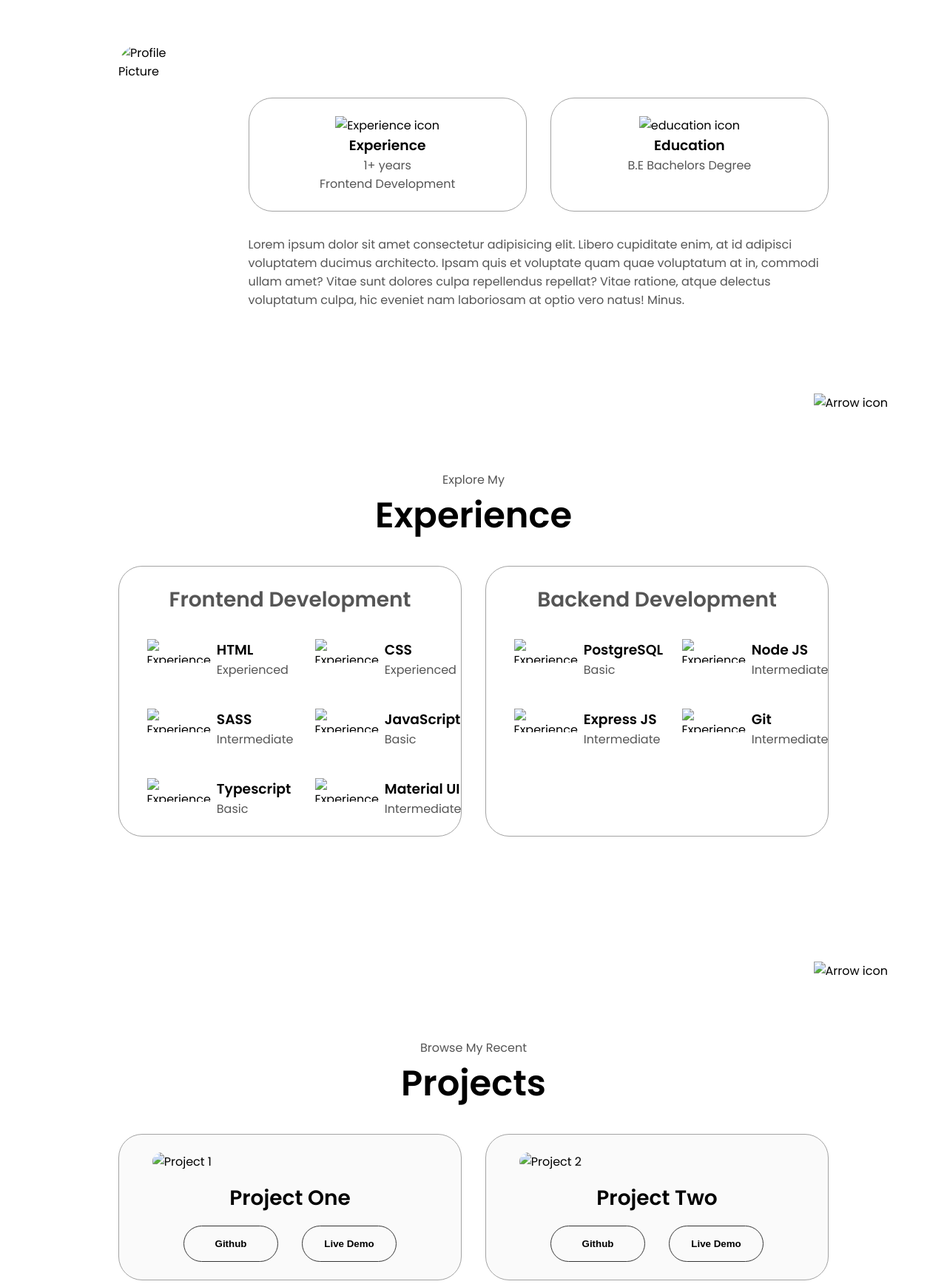
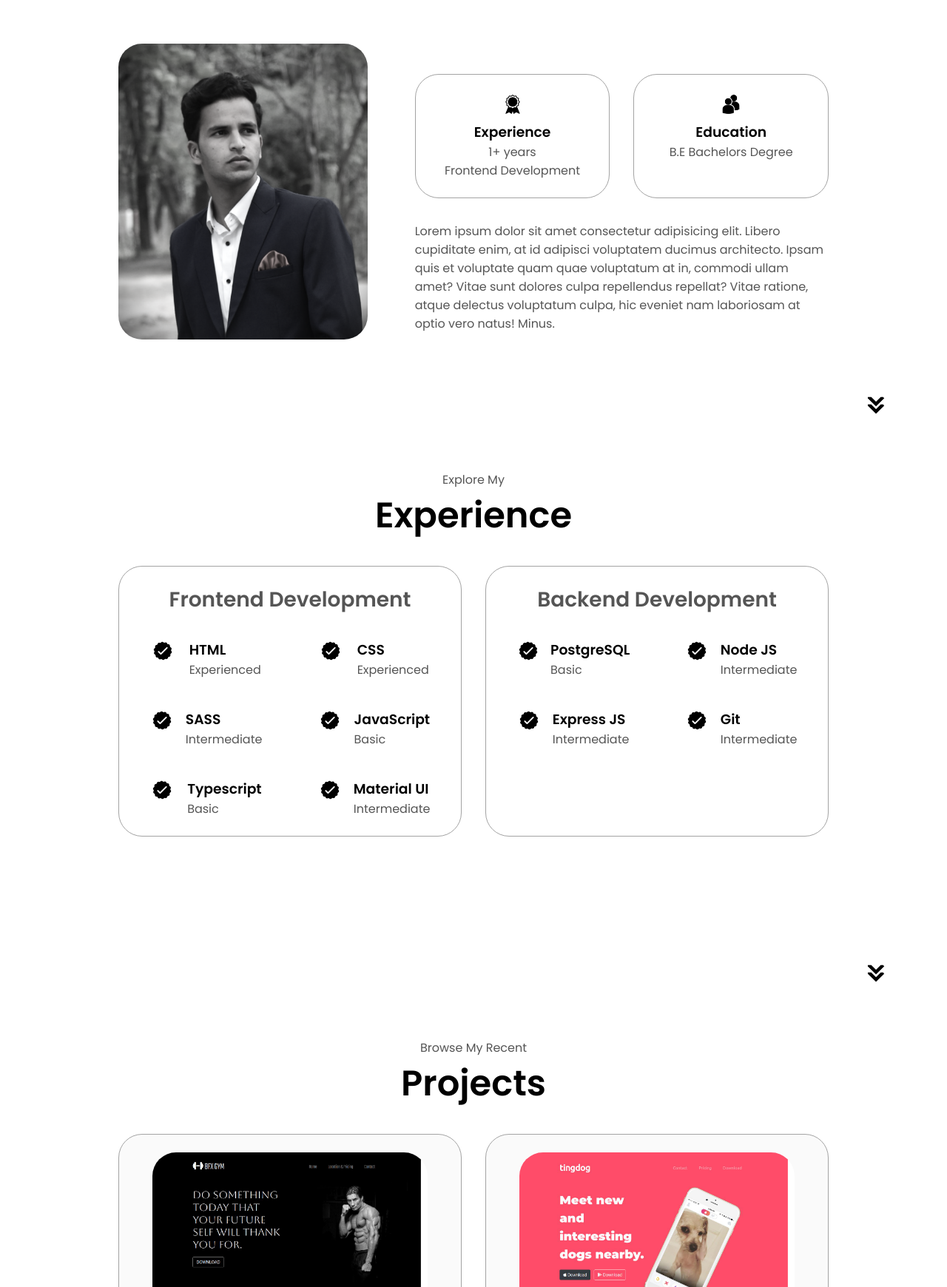
Before and after one commit to shindeaditya685/-portfolio, a plain HTML site: page index.html in a window 1280 px wide. Shown: the part 1060-2800 px from the top of the page at 74% size. Drawn offline with Linux system fonts and the light colour scheme.

Commit message:
Update index.html
Changes img src

```diff
--- a/index.html
+++ b/index.html
@@ -38,21 +38,21 @@
 
       <section id="profile">
         <div class="section__pic-container">
-            <img src="assets/my-img.png" alt="Aditya Profile Picture">
+            <img src="my-img.png" alt="Aditya Profile Picture">
         </div>
         <div class="section__text">
             <p class="section__text__p1">Hello, I'm</p>
             <h1 class="title">Aditya Shinde</h1>
             <p class="section__text__p2">Java Full Stack Developer</p>
             <div class="btn-container">
-                <button class="btn btn-color-2" onclick="window.open('./assets/resume-example.pdf')">Download CV</button>
+                <button class="btn btn-color-2" onclick="window.open('./resume-example.pdf')">Download CV</button>
 
                 <button class="btn btn-color-1" onclick="location.href='./#contact'">Contact Info</button>
             </div>
             <div id="socials-container">
-                <img src="assets/linkedin.png" alt="My Linkedin profile" class="icon" onclick="location.href='https://www.linkedin.com/in/aditya-shinde-18000522a/'">
+                <img src="linkedin.png" alt="My Linkedin profile" class="icon" onclick="location.href='https://www.linkedin.com/in/aditya-shinde-18000522a/'">
 
-                <img src="assets/github.png" alt="My Github profile" class="icon" onclick="location.href='https://github.com/shindeaditya685'">
+                <img src="github.png" alt="My Github profile" class="icon" onclick="location.href='https://github.com/shindeaditya685'">
             </div>
         </div>
       </section>
@@ -62,18 +62,18 @@
         <h1 class="title">About Me</h1>
         <div class="section-container">
             <div class="section__pic-container">
-                <img src="assets/about-pic-2.png" alt="Profile Picture" class="about-pic"/>
+                <img src="about-pic-2.png" alt="Profile Picture" class="about-pic"/>
             </div>
             <div class="about-details-container">
                 <div class="about-containers">
                     <div class="details-container">
-                        <img src="assets/experience.png" alt="Experience icon" class="icon"/>
+                        <img src="experience.png" alt="Experience icon" class="icon"/>
 
                         <h3>Experience</h3>
                         <p>1+ years <br> Frontend Development</p>
                     </div>
                     <div class="details-container">
-                        <img src="assets/education.png" alt="education icon" class="icon"/>
+                        <img src="education.png" alt="education icon" class="icon"/>
 
                         <h3>Education</h3>
                         <p>B.E Bachelors Degree</p>
@@ -84,7 +84,7 @@
                 </div>
             </div>
         </div>
-        <img src="assets/arrow.png" alt="Arrow icon" class="icon arrow" onclick="location.href='./#experience'">
+        <img src="arrow.png" alt="Arrow icon" class="icon arrow" onclick="location.href='./#experience'">
       </section>
 
       <section id="experience">
@@ -96,7 +96,7 @@
                     <h2 class="experience-sub-title">Frontend Development</h2>
                     <div class="article-container">
                         <article>
-                            <img src="assets/checkmark.png" alt="Experience icon" class="icon">
+                            <img src="checkmark.png" alt="Experience icon" class="icon">
                             <div>
                                 <h3>HTML</h3>
                                 <p>Experienced</p>
@@ -104,7 +104,7 @@
                         </article>
 
                         <article>
-                            <img src="assets/checkmark.png" alt="Experience icon" class="icon">
+                            <img src="checkmark.png" alt="Experience icon" class="icon">
                             <div>
                                 <h3>CSS</h3>
                                 <p>Experienced</p>
@@ -112,7 +112,7 @@
                         </article>
 
                         <article>
-                            <img src="assets/checkmark.png" alt="Experience icon" class="icon">
+                            <img src="checkmark.png" alt="Experience icon" class="icon">
                             <div>
                                 <h3>SASS</h3>
                                 <p>Intermediate</p>
@@ -120,7 +120,7 @@
                         </article>
 
                         <article>
-                            <img src="assets/checkmark.png" alt="Experience icon" class="icon">
+                            <img src="checkmark.png" alt="Experience icon" class="icon">
                             <div>
                                 <h3>JavaScript</h3>
                                 <p>Basic</p>
@@ -128,7 +128,7 @@
                         </article>
 
                         <article>
-                            <img src="assets/checkmark.png" alt="Experience icon" class="icon">
+                            <img src="checkmark.png" alt="Experience icon" class="icon">
                             <div>
                                 <h3>Typescript</h3>
                                 <p>Basic</p>
@@ -136,7 +136,7 @@
                         </article>
 
                         <article>
-                            <img src="assets/checkmark.png" alt="Experience icon" class="icon">
+                            <img src="checkmark.png" alt="Experience icon" class="icon">
                             <div>
                                 <h3>Material UI</h3>
                                 <p>Intermediate</p>
@@ -148,7 +148,7 @@
                     <h2 class="experience-sub-title">Backend Development</h2>
                     <div class="article-container">
                         <article>
-                            <img src="assets/checkmark.png" alt="Experience icon" class="icon">
+                            <img src="checkmark.png" alt="Experience icon" class="icon">
                             <div>
                                 <h3>PostgreSQL</h3>
                                 <p>Basic</p>
@@ -156,7 +156,7 @@
                         </article>
 
                         <article>
-                            <img src="assets/checkmark.png" alt="Experience icon" class="icon">
+                            <img src="checkmark.png" alt="Experience icon" class="icon">
                             <div>
                                 <h3>Node JS</h3>
                                 <p>Intermediate</p>
@@ -164,7 +164,7 @@
                         </article>
 
                         <article>
-                            <img src="assets/checkmark.png" alt="Experience icon" class="icon">
+                            <img src="checkmark.png" alt="Experience icon" class="icon">
                             <div>
                                 <h3>Express JS</h3>
                                 <p>Intermediate</p>
@@ -172,7 +172,7 @@
                         </article>
 
                         <article>
-                            <img src="assets/checkmark.png" alt="Experience icon" class="icon">
+                            <img src="checkmark.png" alt="Experience icon" class="icon">
                             <div>
                                 <h3>Git</h3>
                                 <p>Intermediate</p>
@@ -182,7 +182,7 @@
                 </div>
             </div>
         </div>
-        <img src="assets/arrow.png" alt="Arrow icon" class="icon arrow" onclick="location.href='./#projects'"/>
+        <img src="arrow.png" alt="Arrow icon" class="icon arrow" onclick="location.href='./#projects'"/>
 
       </section>
 
@@ -193,7 +193,7 @@
             <div class="about-containers">
                 <div class="details-container color-container">
                     <div class="article-container">
-                        <img src="assets/bfx-web.jpg" alt="Project 1" class="project-img">
+                        <img src="bfx-web.jpg" alt="Project 1" class="project-img">
                     </div>
                     <h2 class="experience-sub-title project-title">Project One</h2>
                     <div class="btn-container">
@@ -204,7 +204,7 @@
                 </div>
                 <div class="details-container color-container">
                     <div class="article-container">
-                        <img src="assets/tindog-page.jpg" alt="Project 2" class="project-img">
+                        <img src="tindog-page.jpg" alt="Project 2" class="project-img">
                     </div>
                     <h2 class="experience-sub-title project-title">Project Two</h2>
                     <div class="btn-container">
@@ -215,7 +215,7 @@
                 </div>
                 <div class="details-container color-container">
                 <div class="article-container">
-                    <img src="assets/pet-store.jpg" alt="Project 3" class="project-img">
+                    <img src="pet-store.jpg" alt="Project 3" class="project-img">
                 </div>
                 <h2 class="experience-sub-title project-title">Project Three</h2>
                 <div class="btn-container">
@@ -226,7 +226,7 @@
             </div>
         </div>
         </div>
-        <img src="assets/arrow.png" alt="Arrow icon" class="icon arrow" onclick="location.href='./#experience'">
+        <img src="arrow.png" alt="Arrow icon" class="icon arrow" onclick="location.href='./#experience'">
       </section>
 
       <section id="contact">
@@ -234,12 +234,12 @@
         <h1 class="title">Contact Me</h1>
         <div class="contact-info-upper-container">
             <div class="contact-info-container">
-                <img src="assets/email.png" alt="Email icon" class="icon contact-icon email-icon">
+                <img src="email.png" alt="Email icon" class="icon contact-icon email-icon">
                 <p><a href="mailto:shindeaditya684@gmail.com">shindeaditya684@gmail.com</a></p>
             </div>
 
             <div class="contact-info-container">
-                <img src="assets/linkedin.png" alt="Linkedin icon" class="icon contact-icon">
+                <img src="linkedin.png" alt="Linkedin icon" class="icon contact-icon">
                 <p><a href="https://www.linkedin.com/in/aditya-shinde-18000522a/">LinkedIn</a></p>
             </div>
         </div>
```
